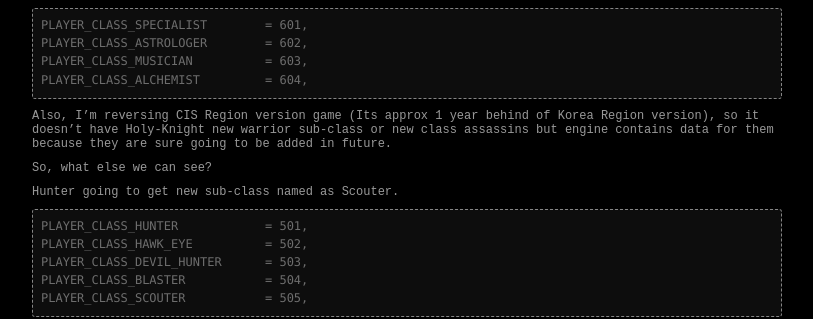
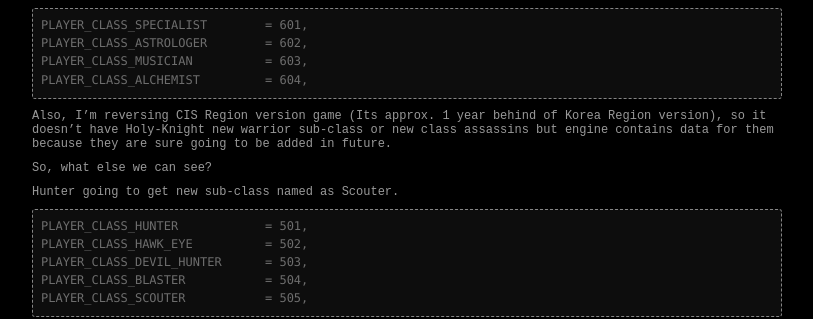
Before and after one commit to cpz/cpz.github.io, a Jekyll site: the page built from _posts/2020/2020-01-17-Lost-Ark-Unexpected-Data-Mining.md, in a window 1280 px wide and 900 px high, scrolled down 1883 px. Shown: the part 169-488 px from the top of the window, without its empty margins (233-1046 px from the left). Built offline with Jekyll 4.4.1, drawn with Linux system fonts in a browser that asks for light colours; comment, search, counter and statistics services are not loaded.

```diff
--- a/_posts/2020/2020-01-17-Lost-Ark-Unexpected-Data-Mining.md
+++ b/_posts/2020/2020-01-17-Lost-Ark-Unexpected-Data-Mining.md
@@ -89,7 +89,7 @@ PLAYER_CLASS_MUSICIAN          = 603,
 PLAYER_CLASS_ALCHEMIST         = 604,
 ~~~
 
-Also, I'm reversing CIS Region version game (Its approx 1 year behind of Korea Region version), so it doesn't have Holy-Knight new warrior sub-class or new class assassins but engine contains data for them because they are sure going to be added in future.
+Also, I'm reversing CIS Region version game (Its approx. 1 year behind of Korea Region version), so it doesn't have Holy-Knight new warrior sub-class or new class assassins but engine contains data for them because they are sure going to be added in future.
 
 So, what else we can see?
 
```
